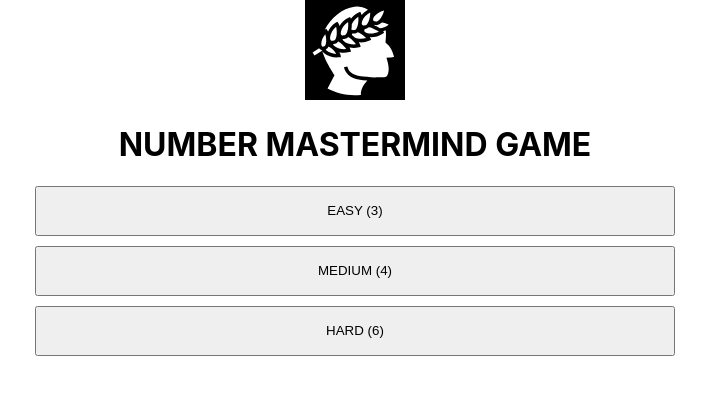
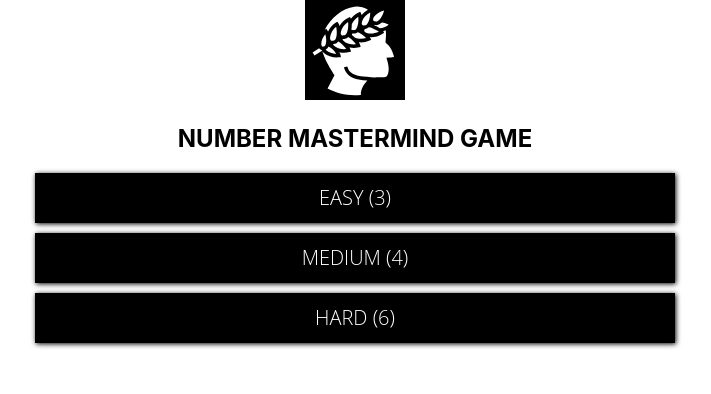
Before and after one commit to mesutgolcuk/number-mastermind, a React (Create React App) app: page / in a window 1280 px wide. Shown: the top 394 px of the page, without its empty margins (285-996 px from the left). Built offline with nearby package versions, Linux system fonts and the light colour scheme.

Commit message:
Add styling

```diff
--- a/src/App.scss
+++ b/src/App.scss
@@ -1,4 +1,3 @@
-
 .App {
   text-align: center;
 }
@@ -21,3 +20,7 @@
 .App-link {
   color: #09d3ac;
 }
+
+@import './containers/Game/Game.scss';
+@import './components/MenuButton/MenuButton.scss';
+@import './components/PlayGame/PlayGame.scss';
--- a/src/components/Header/Header.tsx
+++ b/src/components/Header/Header.tsx
@@ -8,7 +8,7 @@ export default function () {
     return (
         <span>
             <img src={logo} alt="Mastermind logo" width="50%" height="100px" />
-            <h1><FormattedMessage id="general.game" /></h1>
+            <h2><FormattedMessage id="general.game" /></h2>
         </span>
 
     )
--- /dev/null
+++ b/src/components/MenuButton/MenuButton.scss
@@ -0,0 +1,23 @@
+.menu-button {
+    display: block;
+    width: 50%;
+    height: 50px;
+    margin-top: 10px;
+    margin-left: 25%;
+    background: #000000;
+    background-image: -webkit-linear-gradient(top, #000000, #000000);
+    background-image: -moz-linear-gradient(top, #000000, #000000);
+    background-image: -ms-linear-gradient(top, #000000, #000000);
+    background-image: -o-linear-gradient(top, #000000, #000000);
+    background-image: linear-gradient(to bottom, #000000, #000000);
+    color: #FFFFFF;
+    font-family: Open Sans;
+    font-size: 20px;
+    font-weight: 100;
+    box-shadow: 1px 1px 5px 0px #000000;
+    -webkit-box-shadow: 1px 1px 5px 0px #000000;
+    -moz-box-shadow: 1px 1px 5px 0px #000000;
+    border: solid #000000 1px;
+    text-decoration: none;
+    cursor: pointer;
+ }
--- a/src/components/MenuButton/MenuButton.tsx
+++ b/src/components/MenuButton/MenuButton.tsx
@@ -3,15 +3,6 @@ import React from 'react';
 import { Link } from 'react-router-dom';
 
 import { FormattedMessage } from 'react-intl';
-
-const buttonStyle = {
-    display: 'block',
-    width: '50%',
-    height: '50px',
-    marginTop: '10px',
-    marginLeft: '25%'
-}
-
 
 type MenuButtonProps = {
     clicked: any,
@@ -23,7 +14,7 @@ type MenuButtonProps = {
 export const MenuButton: React.SFC<MenuButtonProps> = (props) => {
     return (
         <Link to={props.to} style={{ textDecoration: 'none' }}>
-            <button onClick={() => props.clicked(props.value)} style={buttonStyle}>
+            <button onClick={() => props.clicked(props.value)}  className="menu-button">
                 <FormattedMessage id={props.textId} defaultMessage="Button" />
             </button>
         </Link>
--- /dev/null
+++ b/src/components/PlayGame/PlayGame.scss
@@ -0,0 +1,21 @@
+.game-input {
+    width: 10%;
+    height: 25px;
+}
+
+.submit-button {
+    width: 10%;
+    height: 31px;
+    margin-top: 5px;
+    margin-right: 5px;
+    background: #000000;
+    color: #FFFFFF;
+}
+
+.reset-button {
+    width: 5%;
+    height: 31px;
+    margin-top: 5px;
+    background: #FFFFFF;
+    color: #000000;
+}
--- a/src/components/PlayGame/PlayGame.tsx
+++ b/src/components/PlayGame/PlayGame.tsx
@@ -5,16 +5,22 @@ import { FormattedMessage } from 'react-intl';
 interface IPlayGameProps {
     value: string,
     changed: any,
-    submit: any
+    submit: any,
+    reset: any
 }
 
 export default function (props: IPlayGameProps) {
     return (
-        <form onSubmit={props.submit}>
-            <input type="text" value={props.value} onChange={props.changed} />
-            <button type="submit">
-                <FormattedMessage id="game.submit" />
-            </button>
-        </form>
+        <div>
+            <form onSubmit={props.submit}>
+                <input type="text" value={props.value} onChange={props.changed} className="game-input" />
+                <button type="submit" className="submit-button">
+                    <FormattedMessage id="game.submit" />
+                </button>
+                <button onClick={props.reset} className="reset-button">
+                    <FormattedMessage id="game.reset" />
+                </button>
+            </form>
+        </div>
     );
 }
--- /dev/null
+++ b/src/containers/Game/Game.scss
@@ -0,0 +1,7 @@
+.game-table {
+    border: 1px solid black;
+    width: 70%;
+    margin-left: 15%;
+    margin-right: 15%;
+    margin-top: 20px;
+}
--- a/src/containers/Game/Game.tsx
+++ b/src/containers/Game/Game.tsx
@@ -41,13 +41,12 @@ export class Game extends React.Component<IGameProps, IGameState> {
                 <Header/>
                 <h4><FormattedMessage id="game.explanation" values={{digit: this.props.difficulty}}/></h4>
                 {this.isFound ? (<Success reset={this.resetGame} />) : (
-                    <PlayGame value={this.state.inputValue} changed={this.updateNumber} submit={this.submit} />
+                    <PlayGame value={this.state.inputValue} changed={this.updateNumber} submit={this.submit} reset={this.resetGame}/>
                 )}
-                <table>
+                <table className="game-table">
                     <TableHeader/>
                     <TableBody array={this.state.history}/>
                 </table>
-                <style>{"table{border:1px solid black; width:50%; margin-left:25%; margin-top:20px}"}</style>
             </div>
         );
     }
--- a/src/translations/en.json
+++ b/src/translations/en.json
@@ -10,6 +10,7 @@
     "game.submit": "Guess",
     "game.success": "Congrulations! You FOUND!!",
     "game.order": "Turn",
+    "game.reset": "Reset",
     "general.error": "ERROR",
     "general.game": "NUMBER MASTERMIND GAME",
     "menu.button.easy": "EASY (3)",
--- a/src/translations/tr.json
+++ b/src/translations/tr.json
@@ -10,6 +10,7 @@
     "game.submit": "Tahmin Et",
     "game.success": "Tebrikler! Sayıyı Buldun",
     "game.order": "Tur",
+    "game.reset": "Resetle",
     "general.error": "HATASI",
     "general.game": "MASTERMIND SAYI OYUNU",
     "menu.button.easy": "KOLAY (3)",
```
Also changed, not shown: 1 other file (tests, documents, lock files or other folders).
